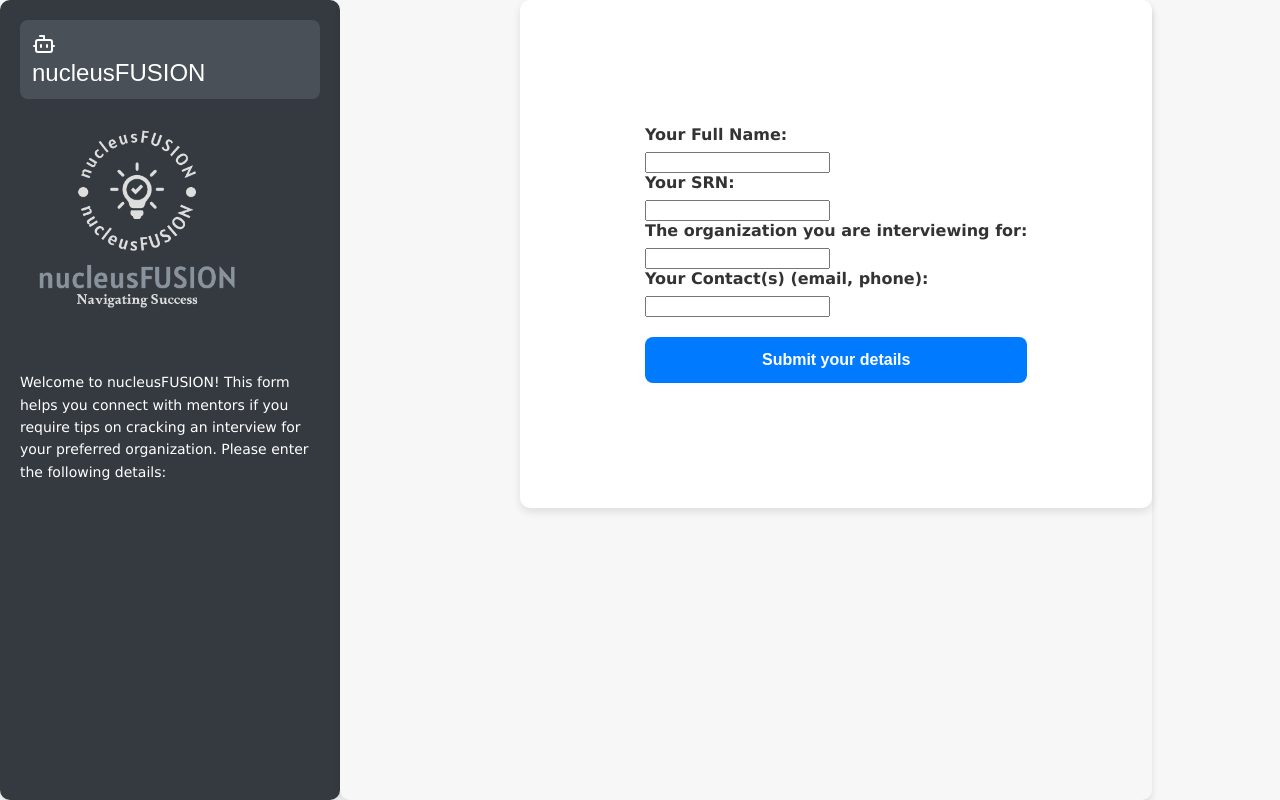
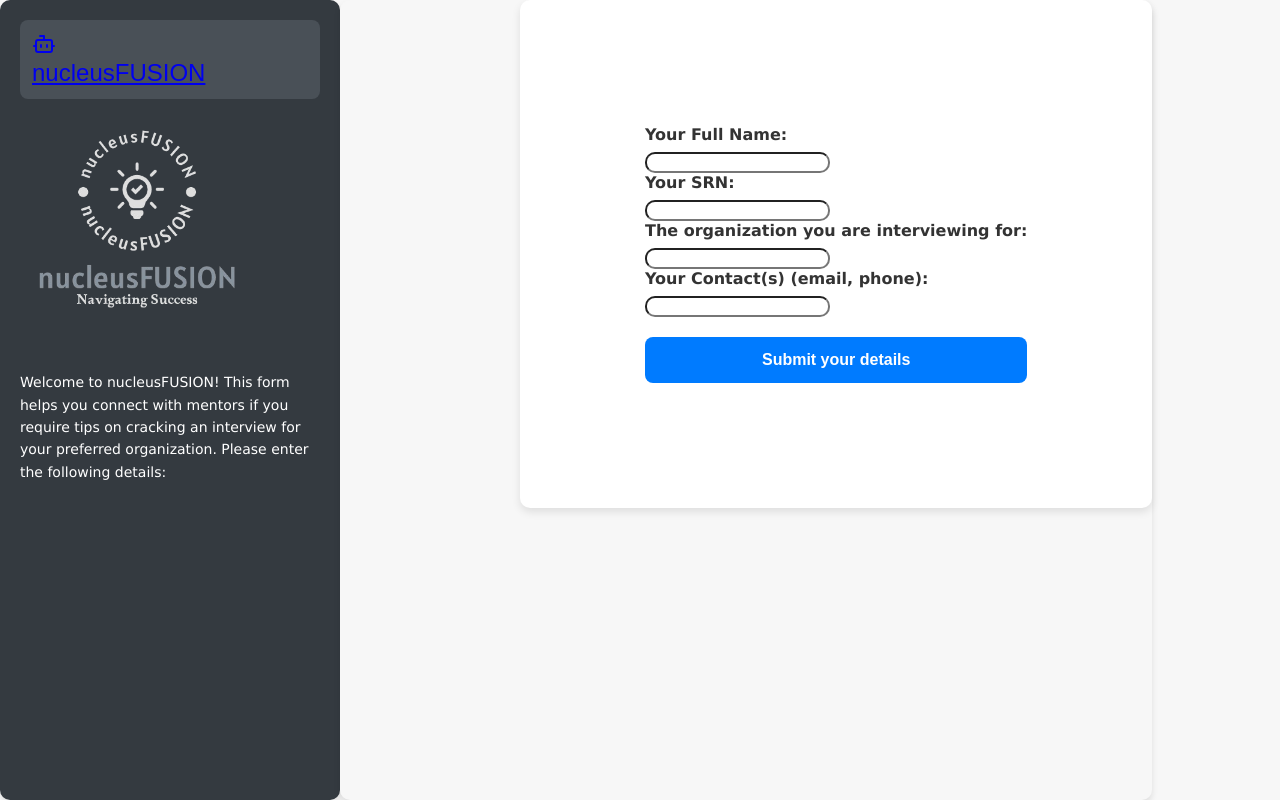
Before and after one commit to vm5/formreact, a React (Create React App) app: page / in a window 1280 px wide. Built offline with nearby package versions, Linux system fonts and the light colour scheme.

Commit message:
Update form.jsx

```diff
--- a/src/form.jsx
+++ b/src/form.jsx
@@ -34,7 +34,7 @@
       .then((response) => {
         console.log('Email sent successfully:', response);
         setStep(2);
-        setMessage('Your details have been sent. We will connect you to someone shortly!');
+        setMessage('Your answer has reached the concerned person. Thank you for taking some time out to answer the query!');
       })
       .catch((error) => {
         console.error('Email sending failed:', error);
@@ -45,71 +45,76 @@
   return (
     <div className="min-h-screen w-full bg-gray-900 text-white">
       <div className="grid md:grid-cols-[260px_1fr] min-h-screen w-full">
-        <div className="hidden md:flex flex-col side-component p-6 bg-gray-800 shadow-lg">
+        <div className="hidden md:flex flex-col side-component p-6 bg-gray-800 shadow-lg rounded-lg">
           <button className="flex items-center justify-start w-full gap-2 px-3 py-2 text-left hover:bg-gray-700 rounded-lg">
-            <div className="flex items-center justify-center rounded-full w-9 h-9 bg-gray-700">
+          <a
+  href="https://nucleusfusion.netlify.app/"
+  className="flex items-center justify-start w-full gap-2 px-3 py-2 text-left bg-white text-gray-900 hover:bg-gray-100 rounded-lg shadow-md transition-all duration-300"
+>
+   <div className="flex items-center justify-center rounded-full w-10 h-10 bg-gray-700">
               <BotIcon className="w-6 h-6 text-white" />
             </div>
             <div className="text-lg font-semibold grow text-ellipsis whitespace-nowrap">nucleusFUSION</div>
+            </a>
           </button>
           <div className="mt-6 text-gray-400 text-sm leading-relaxed">
-            <img src="/nucleus-removebg-preview.png" alt = "NUCLEUS" />
-            <p>Welcome to nucleusFUSION! This form helps you connect with mentors if you require tips on cracking an interview for your preferred organization. Please enter the following details:</p>
+            <img src="/nucleus-removebg-preview.png" alt="NUCLEUS" className="rounded-lg shadow-md" />
+            <p className="mt-4">Welcome to nucleusFUSION! This form helps you connect with mentors if you require tips on cracking an interview for your preferred organization. Please enter the following details:</p>
           </div>
         </div>
         <div className="flex flex-col items-start flex-1 p-8 max-w-2xl mx-auto bg-gray-100 shadow-lg rounded-lg text-gray-900">
           {step === 1 ? (
             <form className="space-y-6 w-full" onSubmit={handleSubmit}>
               <div className="w-full">
-                <label className="block text-sm font-medium">Your Full Name:</label>
+                <label className="block text-sm font-medium text-gray-700">Your Full Name:</label>
                 <input
                   name="name"
                   value={formData.name}
                   onChange={handleChange}
                   required
-                  className="mt-1 p-3 w-full border rounded-md shadow-sm focus:ring-blue-500 focus:border-blue-500"
+                  className="mt-1 p-4 w-full border rounded-lg shadow-sm focus:ring-blue-500 focus:border-blue-500"
                 />
               </div>
               <div className="w-full">
-                <label className="block text-sm font-medium">Your SRN:</label>
+                <label className="block text-sm font-medium text-gray-700">Your SRN:</label>
                 <input
                   name="srn"
                   value={formData.srn}
                   onChange={handleChange}
                   required
-                  className="mt-1 p-3 w-full border rounded-md shadow-sm focus:ring-blue-500 focus:border-blue-500"
+                  className="mt-1 p-4 w-full border rounded-lg shadow-sm focus:ring-blue-500 focus:border-blue-500"
                 />
               </div>
               <div className="w-full">
-                <label className="block text-sm font-medium">The organization you are interviewing for:</label>
+                <label className="block text-sm font-medium text-gray-700">The organization you are interviewing for:</label>
                 <input
                   name="company"
                   value={formData.company}
                   onChange={handleChange}
                   required
-                  className="mt-1 p-3 w-full border rounded-md shadow-sm focus:ring-blue-500 focus:border-blue-500"
+                  className="mt-1 p-4 w-full border rounded-lg shadow-sm focus:ring-blue-500 focus:border-blue-500"
                 />
               </div>
               <div className="w-full">
-                <label className="block text-sm font-medium">Your Contact(s) (email, phone):</label>
+                <label className="block text-sm font-medium text-gray-700">Your Contact(s) (email, phone):</label>
                 <input
                   name="contactMethod"
                   value={formData.contactMethod}
                   onChange={handleChange}
                   required
-                  className="mt-1 p-3 w-full border rounded-md shadow-sm focus:ring-blue-500 focus:border-blue-500"
+                  className="mt-1 p-4 w-full border rounded-lg shadow-sm focus:ring-blue-500 focus:border-blue-500"
                 />
               </div>
               <button
                 type="submit"
-                className="w-full mt-4 bg-blue-600 text-white py-2 rounded-md hover:bg-blue-700"
+                className="w-full mt-4 bg-blue-600 text-white py-3 rounded-lg hover:bg-blue-700 transition duration-300"
               >
                 Submit your details
               </button>
             </form>
           ) : (
             <div className="text-center">
-              <p className="text-lg">{message}</p>
+              <p className="text-lg font-semibold">{message}</p>
             </div>
           )}
         </div>
```
